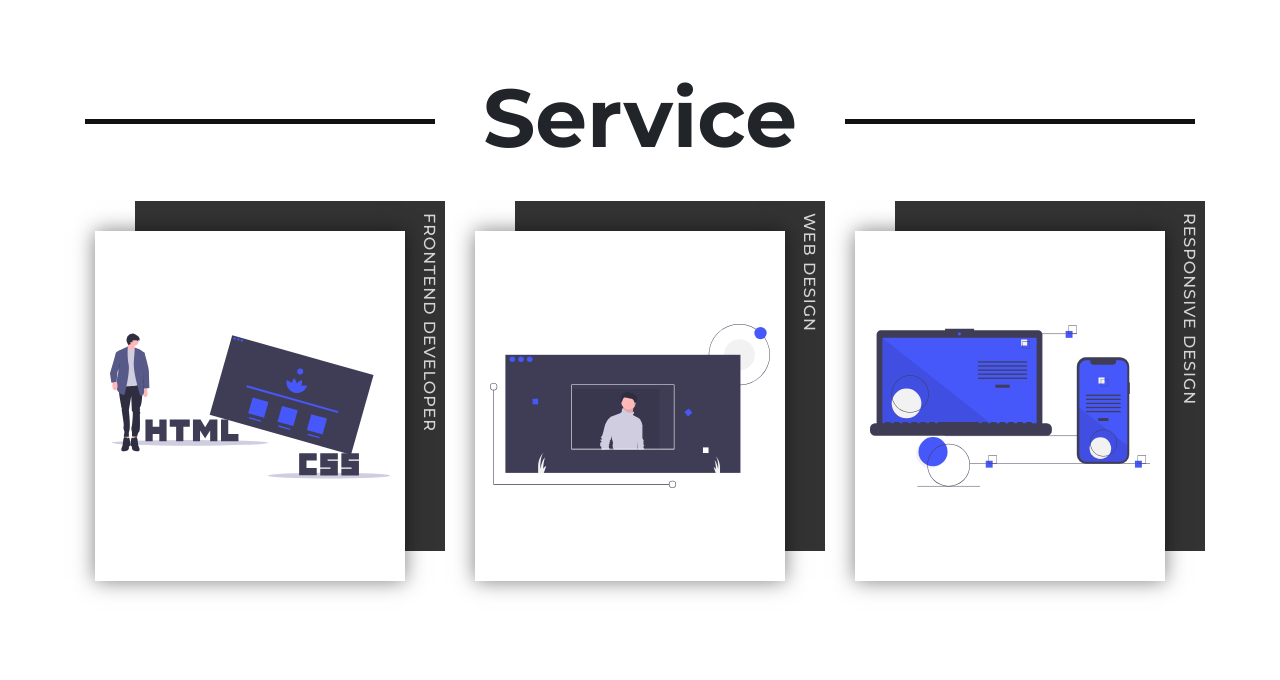
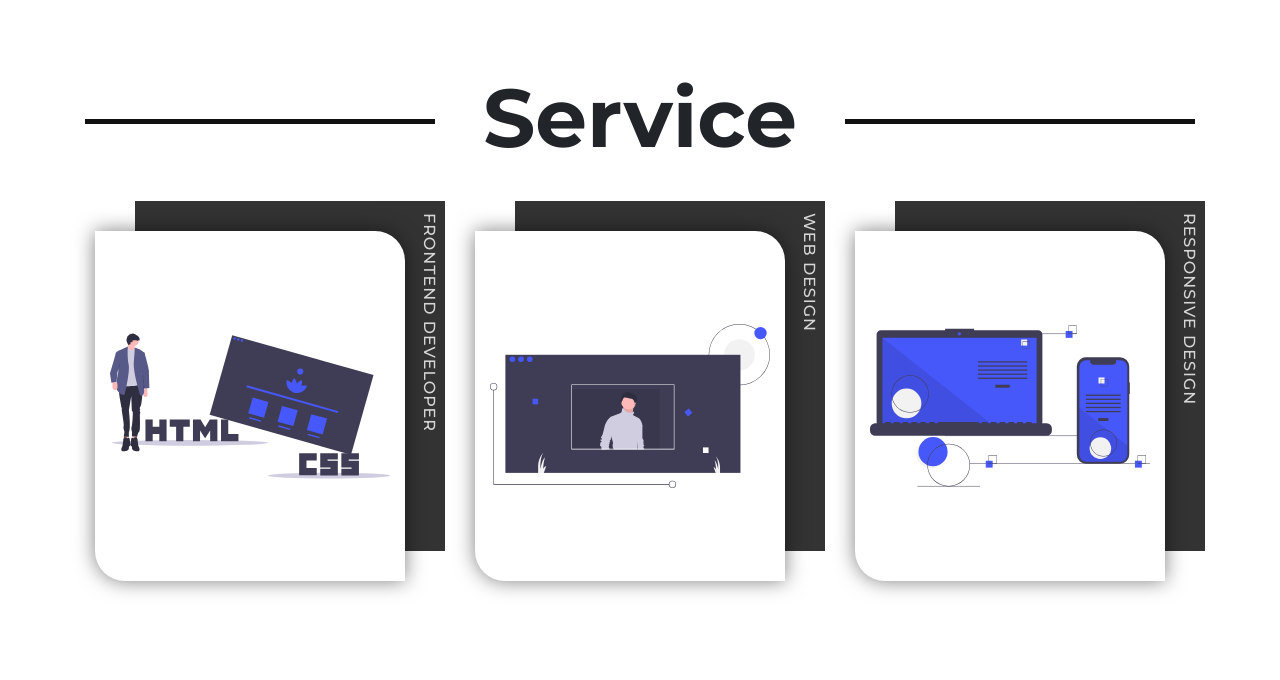
Before and after one commit to dwikydiasl/dwikydiasl.github.io, a PHP site: page / in a window 1280 px wide. Shown: the part 1546-2226 px from the top of the page. Run offline with PHP 8.4, Linux system fonts and the light colour scheme; some libraries are stand-ins or nearby versions.

Commit message:
update image

```diff
--- a/css/style.css
+++ b/css/style.css
@@ -838,6 +838,7 @@ body{
 	background-color: transparent;
 	box-shadow: none !important;
 	padding: 30px 40px 0 0;
+
 }
 
 .snip1556 *,
@@ -857,6 +858,7 @@ body{
 	vertical-align: top;
 	object-position: center;
 	height: 350px;
+	border-radius: 0 30px;
 }
 
 .snip1556 figcaption {
```
